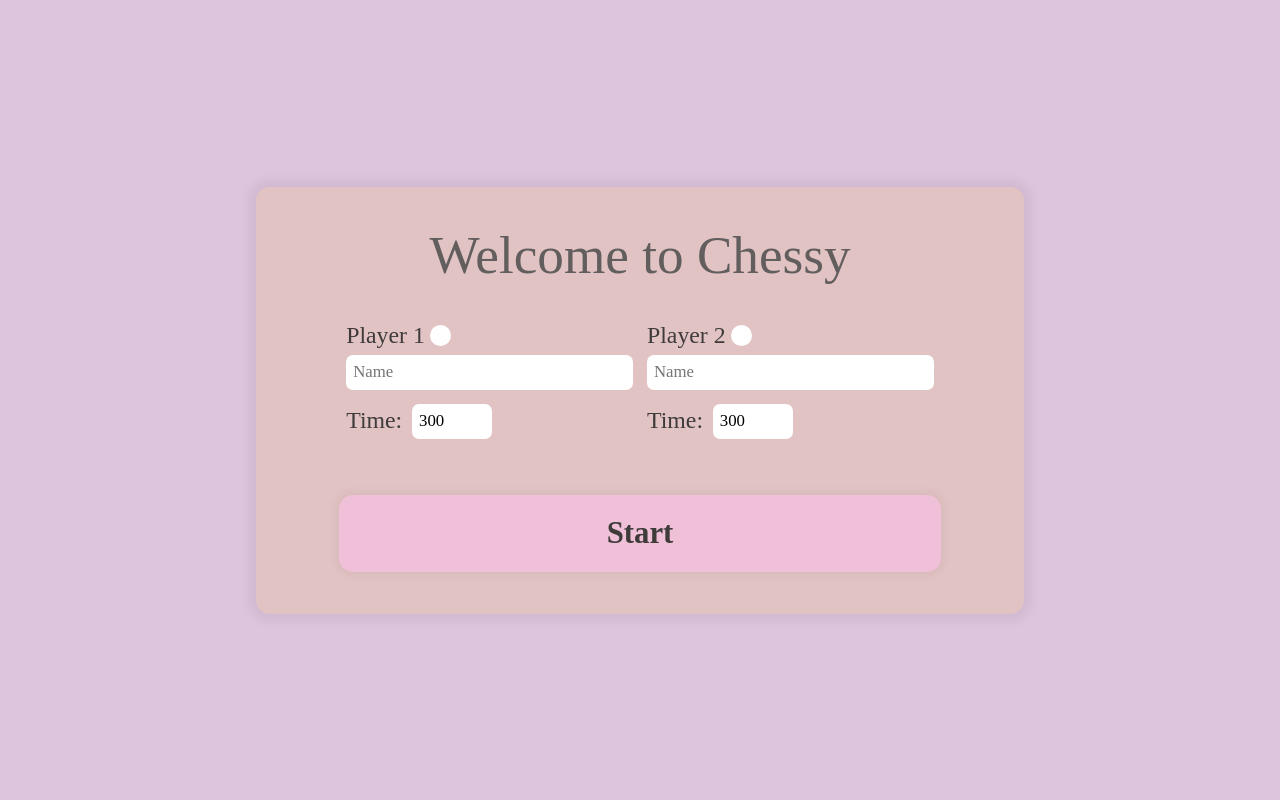
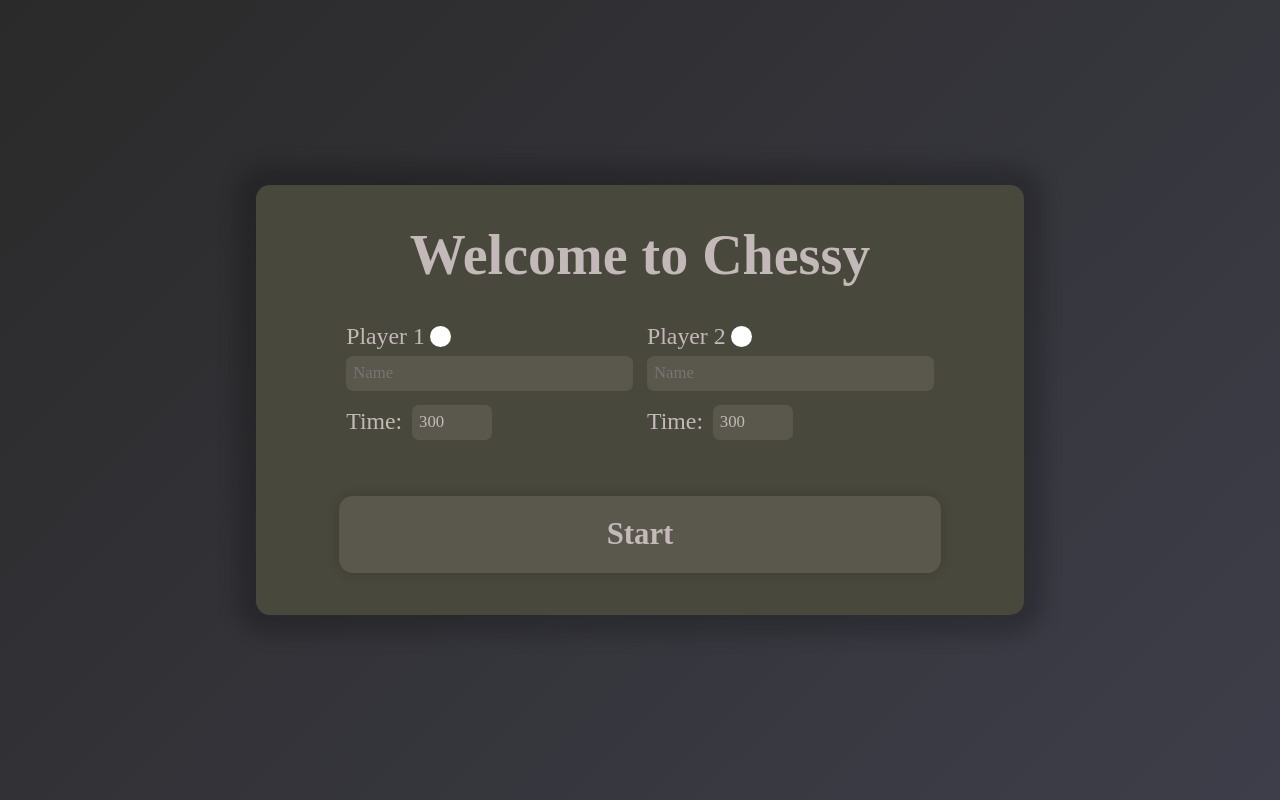
Before and after one commit to Shysh-Oleksandr/chessy, a React (Create React App) app: page / in a window 1280 px wide. Built offline with nearby package versions, Linux system fonts and the light colour scheme.

Commit message:
Changed all styles.

```diff
--- a/src/App.scss
+++ b/src/App.scss
@@ -125,7 +125,10 @@ h6 {
   justify-content: center;
   align-items: center;
 
-  background-color: rgb(221, 197, 221);
+  background: #ce5937;
+  background: -moz-linear-gradient(-45deg, #2a2a2a 0%, #3d4054 100%);
+  background: -webkit-linear-gradient(-45deg, #2a2a2a 0%, #3d4054 100%);
+  background: linear-gradient(135deg, #2a2a2a 0%, #3d3e49 100%);
 }
 
 #root {
@@ -136,7 +139,7 @@ h6 {
   display: flex;
   align-items: center;
   justify-content: space-between;
-  padding: 5rem 1rem;
+  padding: 3rem 1rem;
 }
 
 // WelcomeComponent
@@ -150,16 +153,17 @@ h6 {
   margin: 2rem;
 
   width: max(60vw, 400px);
-  background-color: rgb(226, 195, 195);
+  background-color: #49483d;
+  color: #c4b9b9;
   border-radius: 1rem;
-  box-shadow: 0 0 10px 8px rgba(0, 0, 0, 0.05);
+  box-shadow: 0 0 20px 20px rgba(0, 0, 0, 0.2);
 }
 
 .game-title {
-  font-size: 3.8rem;
+  font-size: 4rem;
+  font-weight: bold;
   @include adaptive-value("font-size", 45, 30, 1);
 
-  color: rgb(98, 94, 94);
   margin-bottom: 2rem;
   @include adaptive-value("margin-bottom", 20, 12, 1);
 }
@@ -168,19 +172,19 @@ h6 {
   padding: 1.5rem 2rem;
   @include adaptive-value("padding", 20, 12, 1);
   width: 100%;
-  background-color: rgb(239, 192, 216);
+  background-color: #5a584c;
   border-radius: 1rem;
   font-size: 2.2rem;
   font-weight: bold;
-  box-shadow: 0 0 10px 3px rgba(0, 0, 0, 0.05);
+  box-shadow: 0 0 10px 3px rgba(0, 0, 0, 0.1);
   margin-top: 4rem;
   @include adaptive-value("margin-top", 50, 20, 1);
   transition: all 0.2s ease;
   color: inherit;
 
   &:hover {
-    background-color: rgb(234, 188, 212);
-    box-shadow: 0 0 10px 5px rgba(0, 0, 0, 0.07);
+    background-color: #636051;
+    box-shadow: 0 0 10px 5px rgba(0, 0, 0, 0.1);
   }
 }
 
@@ -191,6 +195,7 @@ h6 {
   display: flex;
   align-items: center;
   justify-content: space-between;
+  color: #c4b9b9;
 
   @media screen and (max-width: calc($md4*1px)) {
     flex-direction: column;
@@ -205,6 +210,17 @@ h6 {
     padding: 0 0.5rem;
     width: 100%;
 
+    input[type="number"] {
+      -moz-appearance: textfield;
+      appearance: textfield;
+      margin: 0;
+    }
+    input[type="number"]::-webkit-inner-spin-button,
+    input[type="number"]::-webkit-outer-spin-button {
+      -webkit-appearance: none;
+      margin: 0;
+    }
+
     input {
       width: 100%;
       border-radius: 0.5rem;
@@ -212,9 +228,12 @@ h6 {
       transition: all 0.2s ease;
       padding: 0.5rem;
       font-size: 1.2rem;
+      color: inherit;
+      background-color: #5a584c;
+
       &:focus,
       &:hover {
-        background-color: rgb(241, 232, 232);
+        background-color: #69675a;
       }
     }
   }
@@ -256,7 +275,9 @@ h6 {
   display: flex;
   flex-wrap: wrap;
   border-radius: 0.1rem;
-  outline: 4px solid #3c2c21;
+  box-shadow: 0px 0px 3px 7px rgba(60, 44, 33, 0.8);
+
+  outline: 3px solid #3c2c21;
 }
 
 .board-container {
@@ -265,7 +286,7 @@ h6 {
   padding: 2rem;
   @include adaptive-value("padding", 26, 20, 1);
   border-radius: 0.7rem;
-  box-shadow: -2px 2px 10px 8px rgba(0, 0, 0, 0.1);
+  box-shadow: 0px 0px 20px 10px rgba(0, 0, 0, 0.3);
 
   background-image: url(https://i.pinimg.com/originals/9a/0f/46/9a0f467aa1bf9b80581ac3a10a721b61.jpg);
   background-size: auto;
@@ -384,7 +405,7 @@ h6 {
 }
 
 .available-red {
-  box-shadow: inset 0px 0px 30px 15px rgba(214, 46, 24, 0.91);
+  box-shadow: inset 0px 0px 20px 10px rgba(214, 46, 24, 0.91);
 }
 
 .currentPlayer__color {
@@ -413,8 +434,9 @@ h6 {
   @include adaptive-value("padding-bottom", 8, 5, 1);
   margin: 5px 0;
   margin-left: 1rem;
-  background: lightgray;
-  box-shadow: -2px 2px 10px 8px rgba(0, 0, 0, 0.05);
+  background: #49483d;
+  color: #c4b9b9;
+  box-shadow: -2px 2px 10px 8px rgba(0, 0, 0, 0.2);
   overflow-y: auto;
   min-height: 200px;
 
@@ -437,12 +459,13 @@ h6 {
   flex-direction: column;
   align-items: center;
   border-radius: 0.5rem;
-  box-shadow: -2px 2px 10px 8px rgba(0, 0, 0, 0.05);
+  box-shadow: -2px 2px 10px 8px rgba(0, 0, 0, 0.2);
 
   padding: 1rem;
   @include adaptive-value("padding", 13, 10, 1);
 
-  background-color: lightgray;
+  background-color: #49483d;
+  color: #c4b9b9;
 
   h2 {
     font-size: 1.5rem;
@@ -465,11 +488,12 @@ h6 {
     margin: 0.5rem 0;
     @include adaptive-value("margin-top", 7, 5, 1);
     @include adaptive-value("margin-bottom", 7, 5, 1);
-    background-color: rgb(179, 177, 177);
+    background-color: #656354;
+    color: #c4b9b9;
     transition: all 0.3s ease;
 
     &:hover {
-      background-color: rgb(156, 151, 151);
+      background-color: #5a584c;
     }
   }
 }
@@ -484,6 +508,7 @@ h6 {
   @include adaptive-value("font-size", 20, 16, 1);
 
   .currentPlayer {
+    color: #c4b9b9;
     display: flex;
     align-items: center;
   }
@@ -495,6 +520,7 @@ h6 {
   line-height: 1rem;
   margin-right: 0.3rem;
   transition: all 0.3s ease;
+  color: #c4b9b9;
 
   &:hover {
     color: rgb(111, 103, 103);
@@ -505,6 +531,7 @@ h6 {
   flex: 1;
   text-align: right;
   margin-right: 1rem;
+  color: #c4b9b9;
 }
 
 // Panels
@@ -514,7 +541,8 @@ h6 {
   flex-direction: column;
   align-items: center;
   justify-content: center;
-  background-color: rgba(232, 249, 241, 0.8);
+  background-color: rgba(91, 97, 94, 0.7);
+
   text-align: center;
   position: absolute;
   bottom: 0;
@@ -525,6 +553,7 @@ h6 {
   padding-bottom: 4rem;
   @include adaptive-value("padding-bottom", 50, 30, 1);
   border-radius: 0.7rem;
+  color: #c4b9b9;
 
   &__player {
     font-size: 3.5rem;
@@ -548,6 +577,7 @@ h6 {
 }
 
 .paused {
+  color: #dad3d3;
   h2 {
     font-size: 5rem;
     @include adaptive-value("font-size", 60, 50, 1);
```
